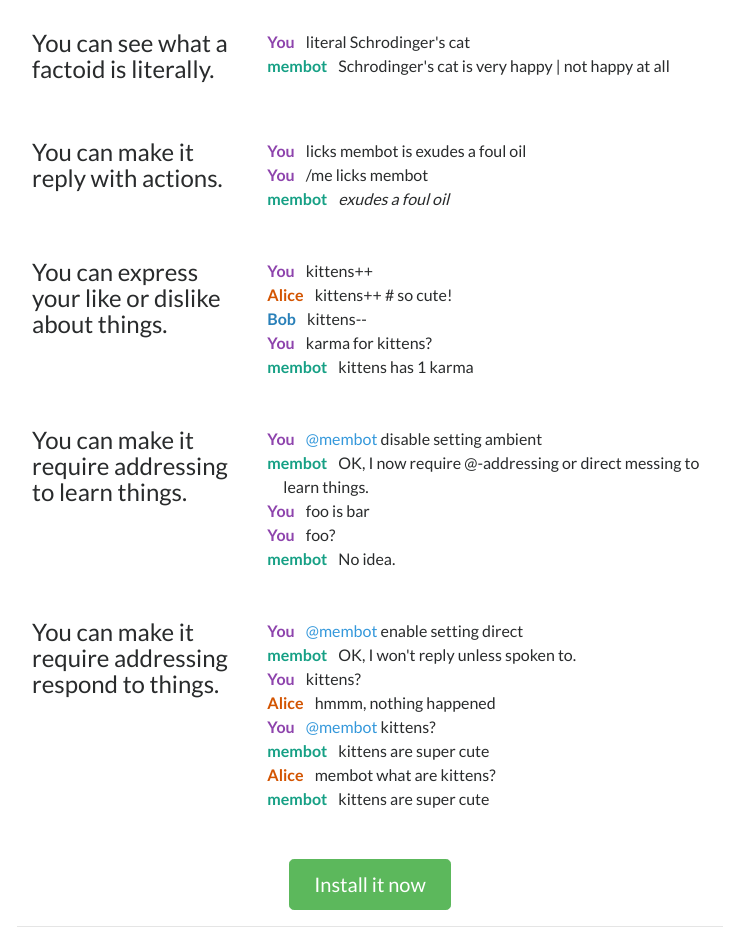
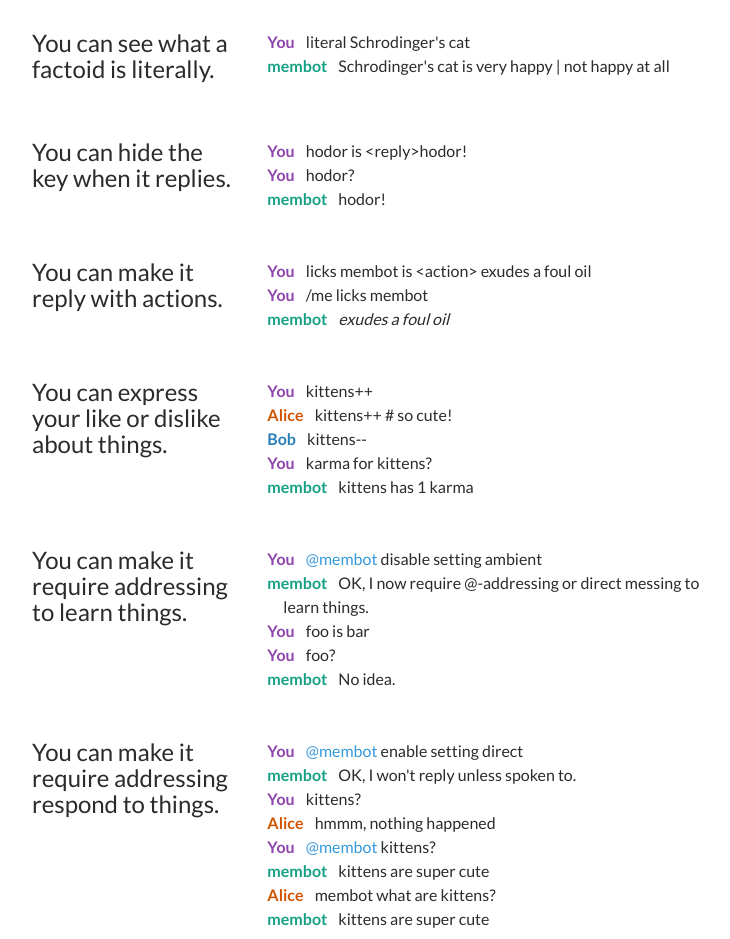
Before and after one commit to statico/memorybot, a website: page docs/index.html in a window 1280 px wide. Shown: the part 1400-2339 px from the top of the page, without its empty margins (270-1000 px from the left). Drawn offline with nearby package versions, Linux system fonts and the light colour scheme.

Commit message:
Fix docs on reply and action

```diff
--- a/docs/index.html
+++ b/docs/index.html
@@ -118,10 +118,21 @@
 
       <div class="row marketing">
         <div class="col-lg-4">
+          <h4 class="center">You can hide the key when it replies.</h4>
+        </div>
+        <div class="col-lg-8">
+          <span class="you"><b>You</b> hodor is &lt;reply&gt;hodor!</span>
+          <span class="you"><b>You</b> hodor?</span>
+          <span class="membot"><b>membot</b> hodor!</span>
+        </div>
+      </div>
+
+      <div class="row marketing">
+        <div class="col-lg-4">
           <h4 class="center">You can make it reply with actions.</h4>
         </div>
         <div class="col-lg-8">
-          <span class="you"><b>You</b> licks membot is <reply> exudes a foul oil</span>
+          <span class="you"><b>You</b> licks membot is &lt;action&gt; exudes a foul oil</span>
           <span class="you"><b>You</b> /me licks membot</span>
           <span class="membot"><b>membot</b> <em>exudes a foul oil</em></span>
         </div>
```
